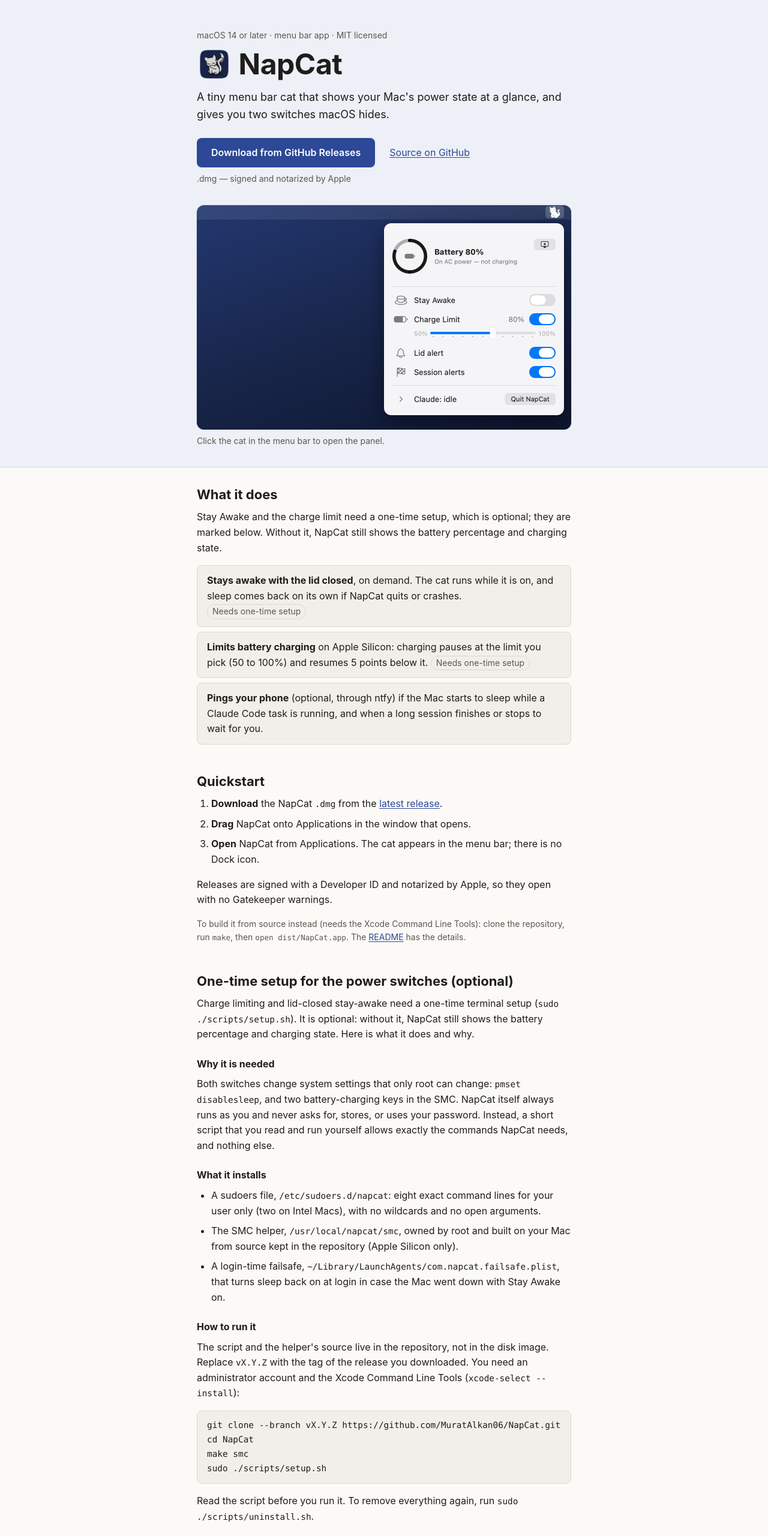
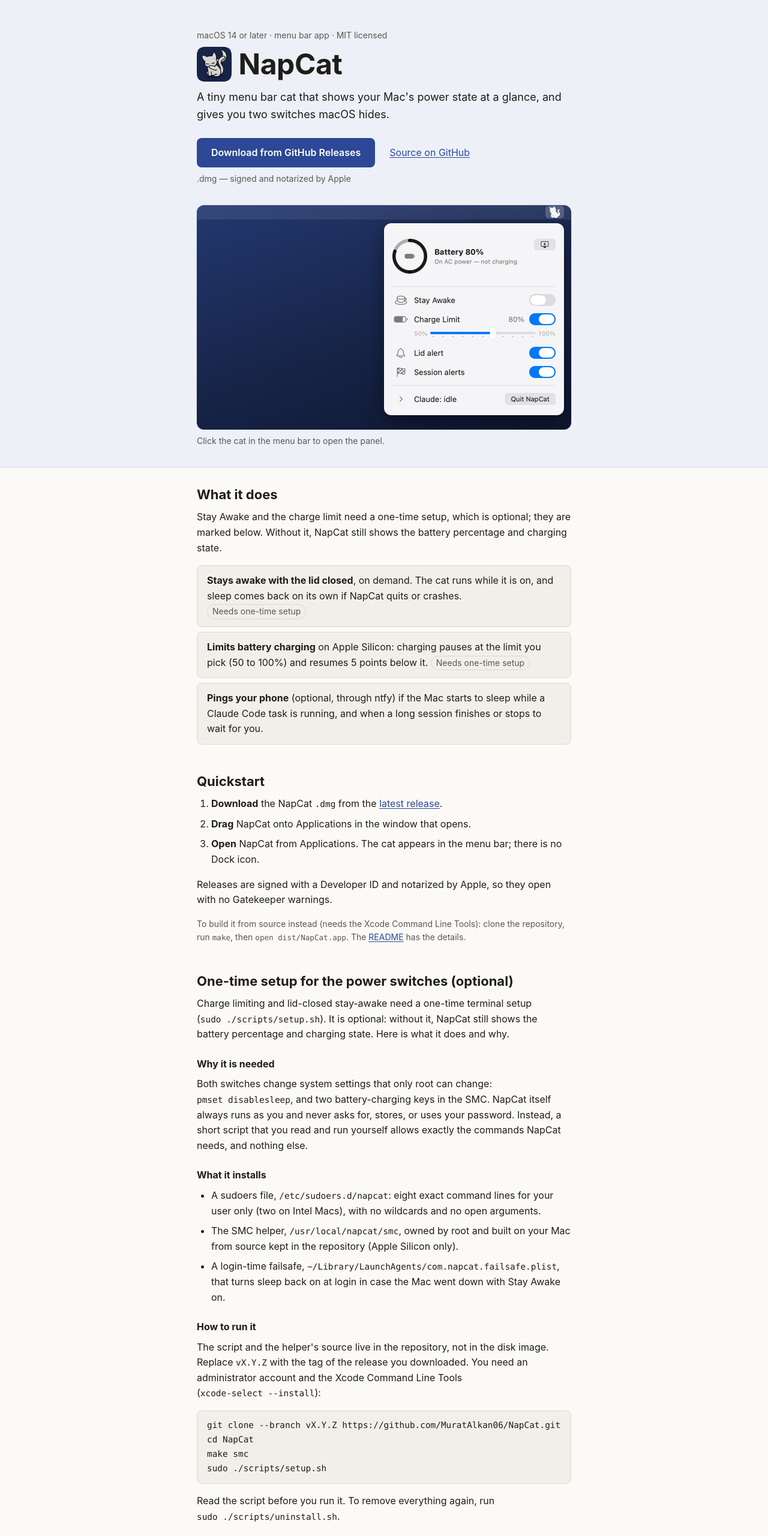
Before and after one commit to MuratAlkan06/NapCat, a plain HTML site: page docs/index.html in a window 1280 px wide. Shown: the top 2560 px of the page at 60% size. Drawn offline with Linux system fonts and the light colour scheme.

Commit message:
fix(site): interaction and spacing nitpicks
- The download button gets a pressed state (the icon navy in light
  mode) and a 150 ms ease-out background transition; with motion
  allowed it also presses down 1 px. Focus keeps its ring.
- The app icon compensates for its transparent margin (the squircle is
  824 of 1024 px): the visible tile now matches the title's line box
  and sits on the text column's left edge.
- Inline commands such as sudo ./scripts/uninstall.sh no longer break
  across lines.
- The hero icon offers the 256 px iconset size for 2x and 3x screens.

```diff
--- a/docs/index.html
+++ b/docs/index.html
@@ -39,7 +39,7 @@
     <div class="wrap">
       <p class="eyebrow">macOS 14 or later · menu bar app · MIT licensed</p>
       <div class="title">
-        <img class="app-icon" src="icon_128x128.png" width="128" height="128" alt="NapCat app icon: a cat grooming itself against a night sky">
+        <img class="app-icon" src="icon_128x128.png" srcset="icon_128x128.png 128w, icon_256x256.png 256w" sizes="(min-width: 40rem) 4.5rem, 3.75rem" width="128" height="128" alt="NapCat app icon: a cat grooming itself against a night sky">
         <h1>NapCat</h1>
       </div>
       <p class="lede">A tiny menu bar cat that shows your Mac's power state at a glance, and gives you two switches macOS hides.</p>
@@ -87,15 +87,15 @@
         <li><strong>Open</strong> NapCat from Applications. The cat appears in the menu bar; there is no Dock icon.</li>
       </ol>
       <p>Releases are signed with a Developer ID and notarized by Apple, so they open with no Gatekeeper warnings.</p>
-      <p class="note">To build it from source instead (needs the Xcode Command Line Tools): clone the repository, run <code>make</code>, then <code>open dist/NapCat.app</code>. The <a href="https://github.com/MuratAlkan06/NapCat#install">README</a> has the details.</p>
+      <p class="note">To build it from source instead (needs the Xcode Command Line Tools): clone the repository, run <code>make</code>, then <code class="cmd">open dist/NapCat.app</code>. The <a href="https://github.com/MuratAlkan06/NapCat#install">README</a> has the details.</p>
     </section>
 
     <section aria-labelledby="setup-title">
       <h2 id="setup-title">One-time setup for the power switches (optional)</h2>
-      <p>Charge limiting and lid-closed stay-awake need a one-time terminal setup (<code>sudo ./scripts/setup.sh</code>). It is optional: without it, NapCat still shows the battery percentage and charging state. Here is what it does and why.</p>
+      <p>Charge limiting and lid-closed stay-awake need a one-time terminal setup (<code class="cmd">sudo ./scripts/setup.sh</code>). It is optional: without it, NapCat still shows the battery percentage and charging state. Here is what it does and why.</p>
 
       <h3>Why it is needed</h3>
-      <p>Both switches change system settings that only root can change: <code>pmset disablesleep</code>, and two battery-charging keys in the SMC. NapCat itself always runs as you and never asks for, stores, or uses your password. Instead, a short script that you read and run yourself allows exactly the commands NapCat needs, and nothing else.</p>
+      <p>Both switches change system settings that only root can change: <code class="cmd">pmset disablesleep</code>, and two battery-charging keys in the SMC. NapCat itself always runs as you and never asks for, stores, or uses your password. Instead, a short script that you read and run yourself allows exactly the commands NapCat needs, and nothing else.</p>
 
       <h3>What it installs</h3>
       <ul>
@@ -105,12 +105,12 @@
       </ul>
 
       <h3>How to run it</h3>
-      <p>The script and the helper's source live in the repository, not in the disk image. Replace <code>vX.Y.Z</code> with the tag of the release you downloaded. You need an administrator account and the Xcode Command Line Tools (<code>xcode-select --install</code>):</p>
+      <p>The script and the helper's source live in the repository, not in the disk image. Replace <code>vX.Y.Z</code> with the tag of the release you downloaded. You need an administrator account and the Xcode Command Line Tools (<code class="cmd">xcode-select --install</code>):</p>
       <pre><code>git clone --branch vX.Y.Z https://github.com/MuratAlkan06/NapCat.git
 cd NapCat
 make smc
 sudo ./scripts/setup.sh</code></pre>
-      <p>Read the script before you run it. To remove everything again, run <code>sudo ./scripts/uninstall.sh</code>.</p>
+      <p>Read the script before you run it. To remove everything again, run <code class="cmd">sudo ./scripts/uninstall.sh</code>.</p>
 
       <h3>The trade-off</h3>
       <p>Once setup is installed, anything running as your user can run those same few commands without a password. The worst they can do is keep the Mac awake, or pause and resume charging. If that is not acceptable to you, skip the setup: NapCat still shows the battery percentage and charging state without it. The README's <a href="https://github.com/MuratAlkan06/NapCat#security-model">Security model</a> section explains every part of the design.</p>
--- a/docs/style.css
+++ b/docs/style.css
@@ -14,6 +14,7 @@
      (8.1:1 on the page, 8.5:1 under white text). */
   --color-accent: #2c4896;
   --color-accent-hover: #243b7b;
+  --color-accent-active: var(--color-night);
   --color-on-accent: #ffffff;
   --color-focus: #2c4896;
   /* Hero surface: a pale wash of the same navy. */
@@ -62,6 +63,7 @@
     --color-border: #3a3631;
     --color-accent: #93aaec;
     --color-accent-hover: #afc1f4;
+    --color-accent-active: #7d95dc;
     --color-on-accent: var(--color-night-deep);
     --color-focus: #afc1f4;
     /* The icon's own deepest navy: one step below the icon tile. */
@@ -146,11 +148,17 @@ a:focus-visible {
   margin: var(--space-2) 0 var(--space-3);
 }
 
-/* Sized to the title's line box, so the hero keeps its height. */
+/* Optical margin: the squircle fills 824 of the PNG's 1024 px (Apple's
+   macOS icon grid), with transparent margin around it. The image is drawn
+   1024/824 of the title's line box and pulled in by that margin on every
+   side, so the visible tile is exactly the line-box height (the hero keeps
+   its height) and its left edge sits on the text column. */
 .app-icon {
+  --icon-tile: calc(var(--text-hero) * var(--leading-tight));
   flex: none;
-  width: calc(var(--text-hero) * var(--leading-tight));
+  width: calc(var(--icon-tile) * 1024 / 824);
   height: auto;
+  margin: calc(var(--icon-tile) * -100 / 824);
 }
 
 /* Dark mode: the icon's navy tile sits one step above the hero's deeper
@@ -191,6 +199,9 @@ h1 {
   font-size: var(--text-sm);
 }
 
+/* Feedback: a 150 ms ease-out colour change on hover and press (a CSS
+   transition, so a new state simply retargets it mid-way), and a 1 px press
+   when motion is welcome. Focus keeps the shared a:focus-visible ring. */
 .button {
   display: inline-block;
   padding: var(--space-3) var(--space-5);
@@ -199,11 +210,27 @@ h1 {
   color: var(--color-on-accent);
   font-weight: 600;
   text-decoration: none;
+  transition: background-color 150ms ease-out;
 }
 
 .button:hover {
   background: var(--color-accent-hover);
   color: var(--color-on-accent);
+}
+
+.button:active {
+  background: var(--color-accent-active);
+  color: var(--color-on-accent);
+}
+
+@media (prefers-reduced-motion: no-preference) {
+  .button {
+    transition: background-color 150ms ease-out, transform 150ms ease-out;
+  }
+
+  .button:active {
+    transform: translateY(1px);
+  }
 }
 
 /* Showcase: a slice of a desktop with the menu bar, the cat's item open,
@@ -375,6 +402,11 @@ pre code {
   overflow-wrap: normal;
 }
 
+/* Inline commands never break across lines (paths still may). */
+code.cmd {
+  white-space: nowrap;
+}
+
 /* Footer */
 
 .site-footer {
```
